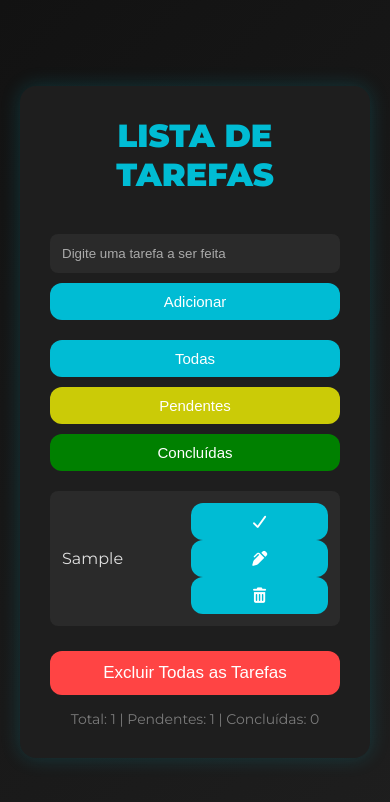
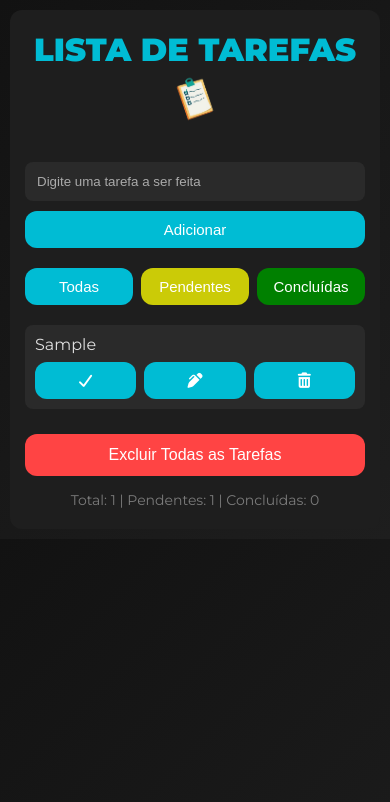
Before and after one commit to iSousadev/Todo-List, a plain HTML site: page index.html in a window 390 px wide. Both pictures are taken after typing "Sample" into the empty fields and a click on the button "Adicionar". Drawn offline with Linux system fonts and the light colour scheme.

Commit message:
Favicon,img to-list, update css

```diff
--- a/index.html
+++ b/index.html
@@ -3,16 +3,17 @@
 <head>
   <meta charset="UTF-8" />
   <meta name="viewport" content="width=device-width, initial-scale=1.0" />
-  <title>To-Do List</title>
+  <title>To-Do List dev</title>
   <link rel="stylesheet" href="src/style/style.css" />
   <link rel="preconnect" href="https://fonts.googleapis.com">
-<link rel="preconnect" href="https://fonts.gstatic.com" crossorigin>
-<link href="https://fonts.googleapis.com/css2?family=Montserrat:ital,wght@0,100..900;1,100..900&family=Orbitron:wght@400..900&family=Poppins:ital,wght@0,100;0,200;0,300;0,400;0,500;0,600;0,700;0,800;0,900;1,100;1,200;1,300;1,400;1,500;1,600;1,700;1,800;1,900&display=swap" rel="stylesheet">
-<link rel="stylesheet" href="https://cdnjs.cloudflare.com/ajax/libs/font-awesome/7.0.0/css/all.min.css">
+  <link rel="shortcut icon" href="src/img/favicon-16x16.png"type="image/x-icon">
+  <link rel="preconnect" href="https://fonts.gstatic.com" crossorigin>
+  <link href="https://fonts.googleapis.com/css2?family=Montserrat:ital,wght@0,100..900;1,100..900&family=Orbitron:wght@400..900&family=Poppins:ital,wght@0,100;0,200;0,300;0,400;0,500;0,600;0,700;0,800;0,900;1,100;1,200;1,300;1,400;1,500;1,600;1,700;1,800;1,900&display=swap" rel="stylesheet">
+  <link rel="stylesheet" href="https://cdnjs.cloudflare.com/ajax/libs/font-awesome/7.0.0/css/all.min.css">
 </head>
 <body>
   <div class="container">
-    <h1>Lista de Tarefas</h1>
+    <h1>Lista de Tarefas <img class="to-do-img" src="src/img/Todo List.png" alt="To-Do-List"></h1>
 
     <div class="todo-form">
       <input type="text" id="todo-input" placeholder="Digite uma tarefa a ser feita" />
--- a/src/style/style.css
+++ b/src/style/style.css
@@ -31,6 +31,11 @@
     color: #00bcd4;
     text-transform: uppercase;
     font-weight: 900;
+  }
+
+ .to-do-img{
+   width: 75px;
+   margin: 0 auto -15px;
  }
 
   .todo-form {
@@ -171,17 +176,68 @@
     text-align: center;
   }
 
-  /* Responsivo */
-  @media (max-width: 500px) {
+
+  /* RESPONSIVIDADE APRIMORADA */
+@media (max-width: 768px) {
+  body {
+    align-items: flex-start;
+    padding: 10px;
+    height: auto;
+  }
+
+  .container {
+    width: 100%;
+    max-width: none;
+    padding: 20px 15px;
+    border-radius: 12px;
+    box-shadow: none;
+  }
+
+  .to-do-img {
+    width: 60px;
+  }
+
   .todo-form {
     flex-direction: column;
+    gap: 10px;
   }
 
-    button {
+  input, button {
     width: 100%;
   }
 
   .filters {
+    flex-direction: row;
+    flex-wrap: wrap;
+    justify-content: space-between;
+    gap: 8px;
+  }
+
+  .filter {
+    flex: 1 1 30%;
+    text-align: center;
+  }
+
+  .todo-item {
     flex-direction: column;
+    align-items: flex-start;
+    padding: 10px;
+  }
+
+  .todo-item div {
+    margin-top: 8px;
+    display: flex;
+    gap: 8px;
+    width: 100%;
+    justify-content: space-between;
+  }
+
+  .clear-all-btn {
+    font-size: 16px;
+  }
+
+  #todo-list {
+    max-height: 50vh;
+    overflow-y: auto;
   }
 }
```
Also changed, not shown: src/img/Todo List.png (added), src/img/favicon-16x16.png (added). Lines whose indentation alone changed are shown as unchanged.
